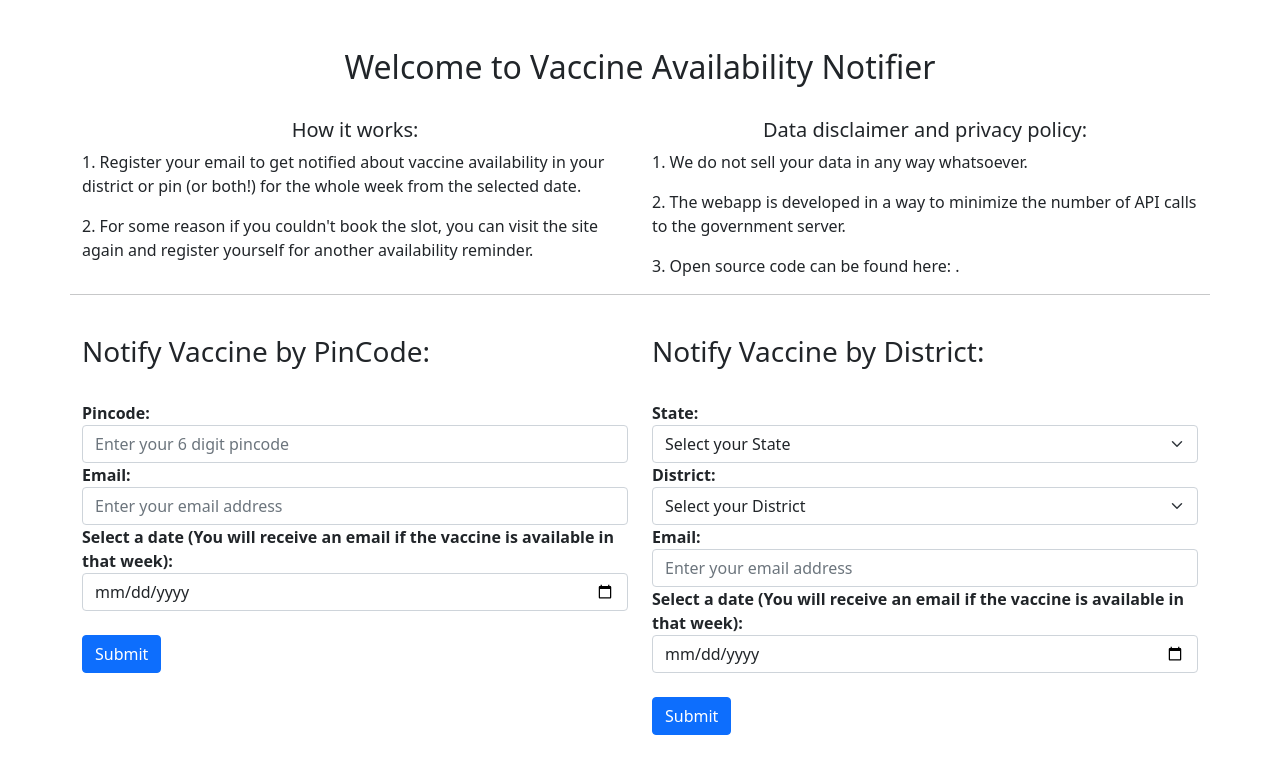
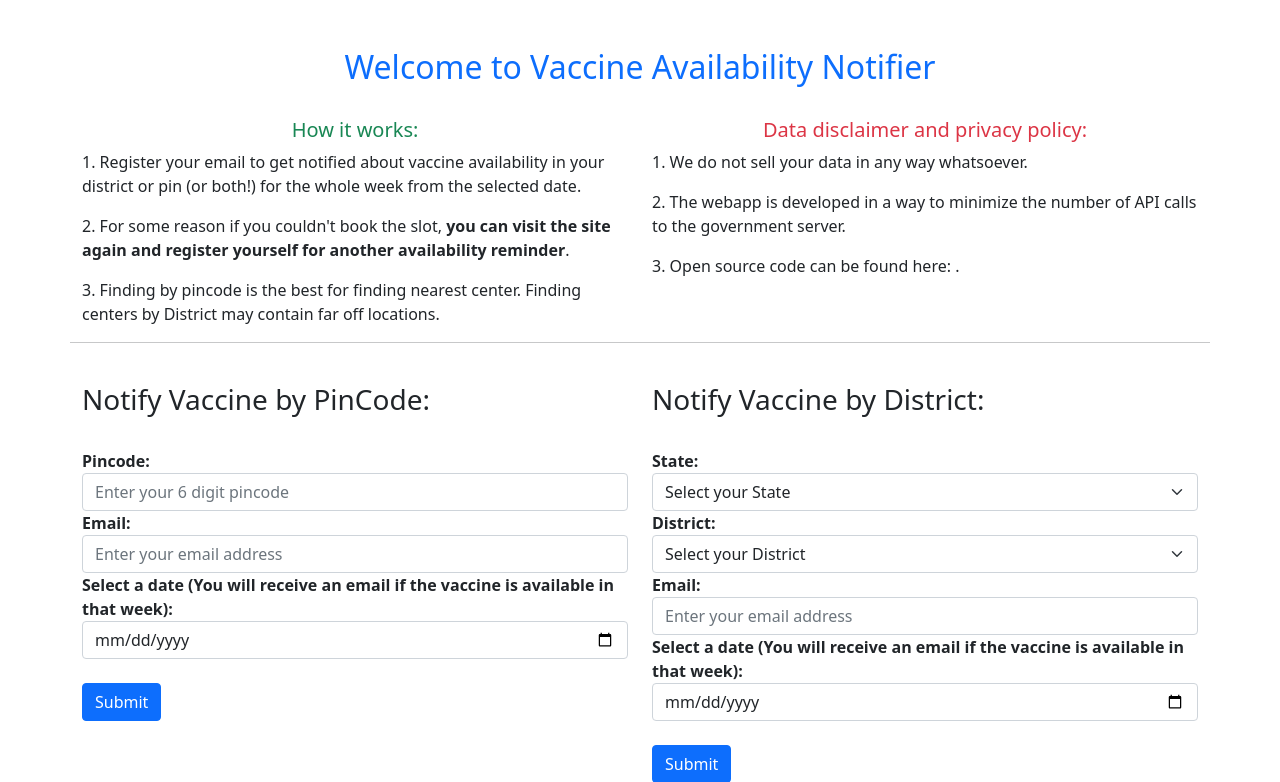
Before and after one commit to Rajanpandey/Vaccine-Availability-Notifer, a PHP site: page / in a window 1280 px wide. Shown: the top 782 px of the page. Run offline with PHP 8.4, Linux system fonts and the light colour scheme.

Commit message:
updated email body

```diff
--- a/cronScript.php
+++ b/cronScript.php
@@ -57,9 +57,10 @@ foreach($notifybydistrict as $d_id) {
                 }
             }
         }
+        $body .= '<br/><br/><h2>For some reason if you could not book the slot, you can visit https://vaccinenotifier.azurewebsites.net/ to register yourself again for another avaialbility reminder. :)</h2>';
         if ($vaccineFound) {
             sendMail($d_id['email'], "Vaccine is Available in your pincode", $body);
-            //mysqli_query($conn, "UPDATE notifybydistrict SET mailSent=1 WHERE d_id=$id");
+            mysqli_query($conn, "UPDATE notifybydistrict SET mailSent=1 WHERE d_id=$id");
         }
     }
 }
--- a/index.php
+++ b/index.php
@@ -7,7 +7,7 @@ if(isset($_POST['notifyByPin'])) {
     $date = mysqli_real_escape_string($conn, trim($_POST['date']));
     $date = date_format(date_create($date),"d-m-Y");
 
-    $sql = "INSERT INTO notifybypin (pincode, email, date) VALUES ('$pincode', '$email', '$date')";
+    $sql = "INSERT INTO notifybypin (pincode, email, date, mailSent) VALUES ('$pincode', '$email', '$date', 0)";
 
     if(mysqli_query($conn, $sql)) {
         echo "<script type=\"text/javascript\"> alert('You are registered! We will notify you as the vaccine in your pincode becomes available!'); location.href = 'index.php'; </script>";
@@ -22,7 +22,7 @@ if(isset($_POST['notifyByDistrict'])) {
     $date = mysqli_real_escape_string($conn, trim($_POST['date']));
     $date = date_format(date_create($date),"d-m-Y");
 
-    $sql = "INSERT INTO notifybydistrict (district, email, date) VALUES ('$district', '$email', '$date')";
+    $sql = "INSERT INTO notifybydistrict (district, email, date, mailSent) VALUES ('$district', '$email', '$date', 0)";
 
     if(mysqli_query($conn, $sql)) {
         echo "<script type=\"text/javascript\"> alert('You are registered! We will notify you as the vaccine in your distict becomes available!'); location.href = 'index.php'; </script>";
@@ -44,14 +44,15 @@ mysqli_close($conn);
 <body>
     <div class="container">
         <div class="row pt-5">
-            <h2 class="pb-4 text-center">Welcome to Vaccine Availability Notifier</h2>
+            <h2 class="pb-4 text-center text-primary">Welcome to Vaccine Availability Notifier</h2>
             <div class="col-6">
-                <h5 class="text-center">How it works:</h5>
+                <h5 class="text-center text-success">How it works:</h5>
                 <p>1. Register your email to get notified about vaccine availability in your district or pin (or both!) for the whole week from the selected date.</p>
-                <p>2. For some reason if you couldn't book the slot, you can visit the site again and register yourself for another availability reminder.</p>
+                <p>2. For some reason if you couldn't book the slot, <b>you can visit the site again and register yourself for another availability reminder</b>.</p>
+                <p>3. Finding by pincode is the best for finding nearest center. Finding centers by District may contain far off locations.</p>
             </div>
             <div class="col-6">
-                <h5 class="text-center">Data disclaimer and privacy policy:</h5>
+                <h5 class="text-center text-danger">Data disclaimer and privacy policy:</h5>
                 <p>1. We do not sell your data in any way whatsoever.</p>
                 <p>2. The webapp is developed in a way to minimize the number of API calls to the government server.</p>
                 <p>3. Open source code can be found here: .</p>
```
Also changed, not shown: README.md.
